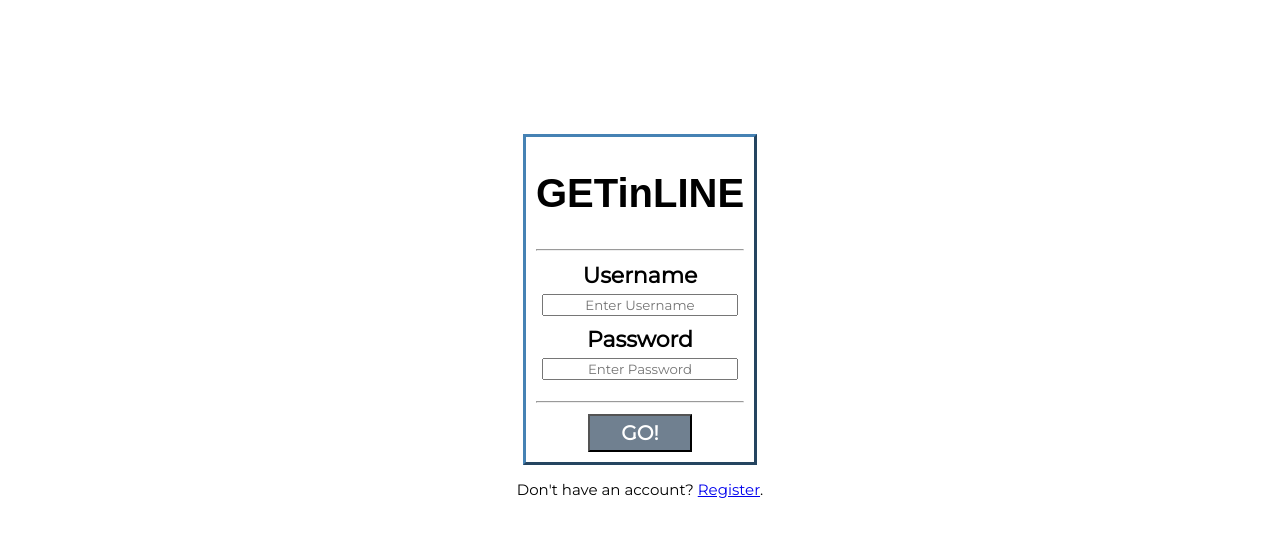
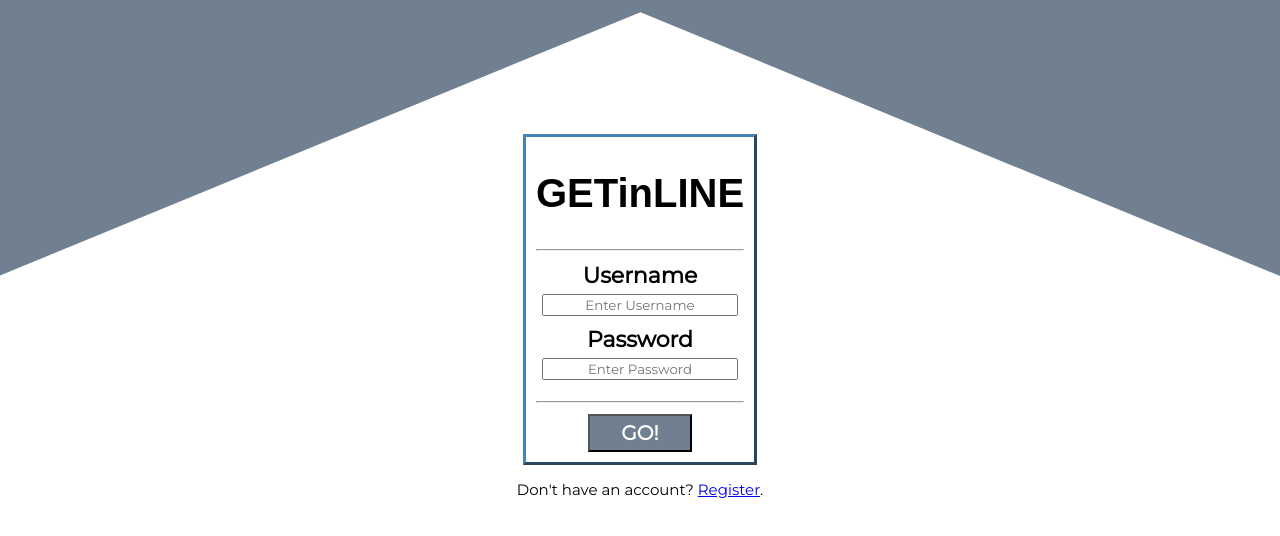
Before and after one commit to soraiavmv/getinlinecadet, a website: page public/index.html in a window 1280 px wide. Drawn offline with nearby package versions, Linux system fonts and the light colour scheme; a web font is replaced by a local one.

Commit message:
fixed a few styling issues

```diff
--- a/public/index.html
+++ b/public/index.html
@@ -35,6 +35,11 @@
         <p id="registerParagraph">Don't have an account? <a id="register" href="#">Register</a>.</p>
         <p id="loginParagraph" hidden="true">Already have an account? <a id="login" href="#">Login</a>.</p>
     </div>
+    <div class="custom-shape-divider-top-1594210949">
+        <svg data-name="Layer 1" xmlns="http://www.w3.org/2000/svg" viewBox="0 0 1200 120" preserveAspectRatio="none">
+            <path d="M598.97 114.72L0 0 0 120 1200 120 1200 0 598.97 114.72z" class="shape-fill"></path>
+        </svg>
+    </div>
 </body>
 
 </html>
--- a/public/style/style.css
+++ b/public/style/style.css
@@ -16,10 +16,11 @@ input{
     font-size: 22px;
     border: steelblue;
     border-style: outset;
+    background-color: white;
     padding-left: 10px;
     padding-right: 10px;
     padding-bottom: 10px;
-}
+ }
 
 #title {
     font-family: 'Montserrat Subrayada', sans-serif;
@@ -44,3 +45,29 @@ input{
     text-align: center;
 
 }
+
+.custom-shape-divider-top-1594210949 {
+    position: absolute;
+    top: 0;
+    left: 0;
+    width: 100%;
+    overflow: hidden;
+    line-height: 0;
+    transform: rotate(180deg);
+    z-index: -1;
+}
+
+.custom-shape-divider-top-1594210949 svg {
+    position: relative;
+    display: block;
+    width: calc(100% + 1.3px);
+    height: 276px;
+    z-index: -1;
+
+}
+
+.custom-shape-divider-top-1594210949 .shape-fill {
+    fill: slategray;
+    z-index: -1;
+
+}
```
